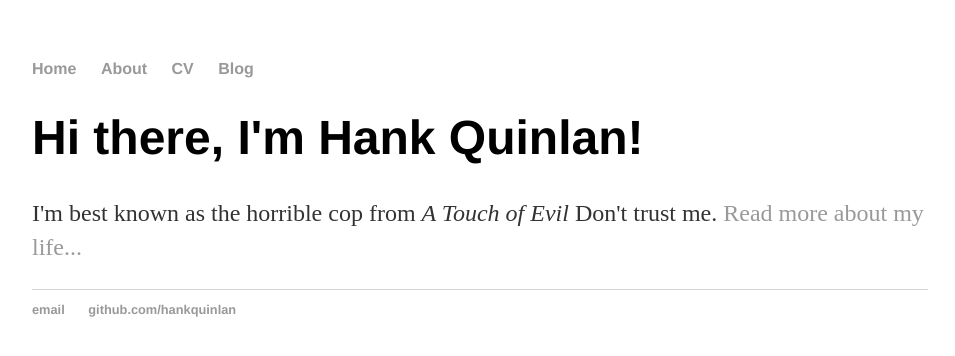
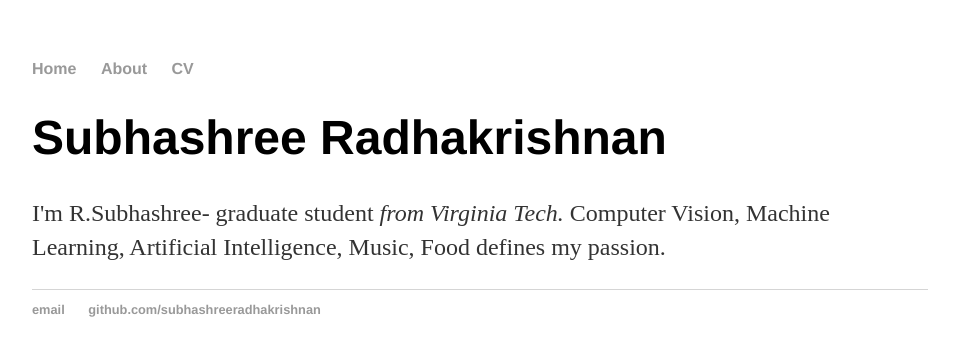
Before and after one commit to subharules94/SubhashreeRadhakrishnan-github.io, a plain HTML site: page index.html in a window 1280 px wide. Shown: the whole page, without its empty margins (160-1115 px from the left). Drawn offline with Linux system fonts and the light colour scheme.

Commit message:
Update index.html

```diff
--- a/index.html
+++ b/index.html
@@ -2,28 +2,28 @@
 <!DOCTYPE html>
 <html>
 	<head>
-		<title>Hank Quinlan, Horrible Cop</title>
+		<title>Subhashree Radhakrishnan</title>
 		<link rel="stylesheet" type="text/css" href="/css/main.css">
 	</head>
 	<body>
 		<nav>
     		<ul>
         		<li><a href="/">Home</a></li>
-	        	<li><a href="/about">About</a></li>
-        		<li><a href="/cv">CV</a></li>
-        		<li><a href="/blog">Blog</a></li>
+	        	<li><a href="https://www.linkedin.com/in/subhashree-radhakrishnan-b0b0048b">About</a></li>
+        		<li><a href="https://github.com/subhashreeradhakrishnan/Resume/raw/master/cv_subhashree_radhakrishnan_latest.pdf">CV</a></li>
+
     		</ul>
 		</nav>
 		<div class="container">
     		<div class="blurb">
-        		<h1>Hi there, I'm Hank Quinlan!</h1>
-				<p>I'm best known as the horrible cop from <em>A Touch of Evil</em> Don't trust me. <a href="/about">Read more about my life...</a></p>
+        		<h1>Subhashree Radhakrishnan</h1>
+				<p>I'm R.Subhashree- graduate student  <em>from Virginia Tech.</em> Computer Vision, Machine Learning, Artificial Intelligence, Music, Food defines my passion. </p>
     		</div><!-- /.blurb -->
 		</div><!-- /.container -->
 		<footer>
     		<ul>
-        		<li><a href="mailto:hankquinlanhub@gmail.com">email</a></li>
-        		<li><a href="https://github.com/hankquinlan">github.com/hankquinlan</a></li>
+        		<li><a href="mailto:subha@vt.edu">email</a></li>
+        		<li><a href="https://github.com/subhashreeradhakrishnan">github.com/subhashreeradhakrishnan</a></li>
 			</ul>
 		</footer>
 	</body>
```
